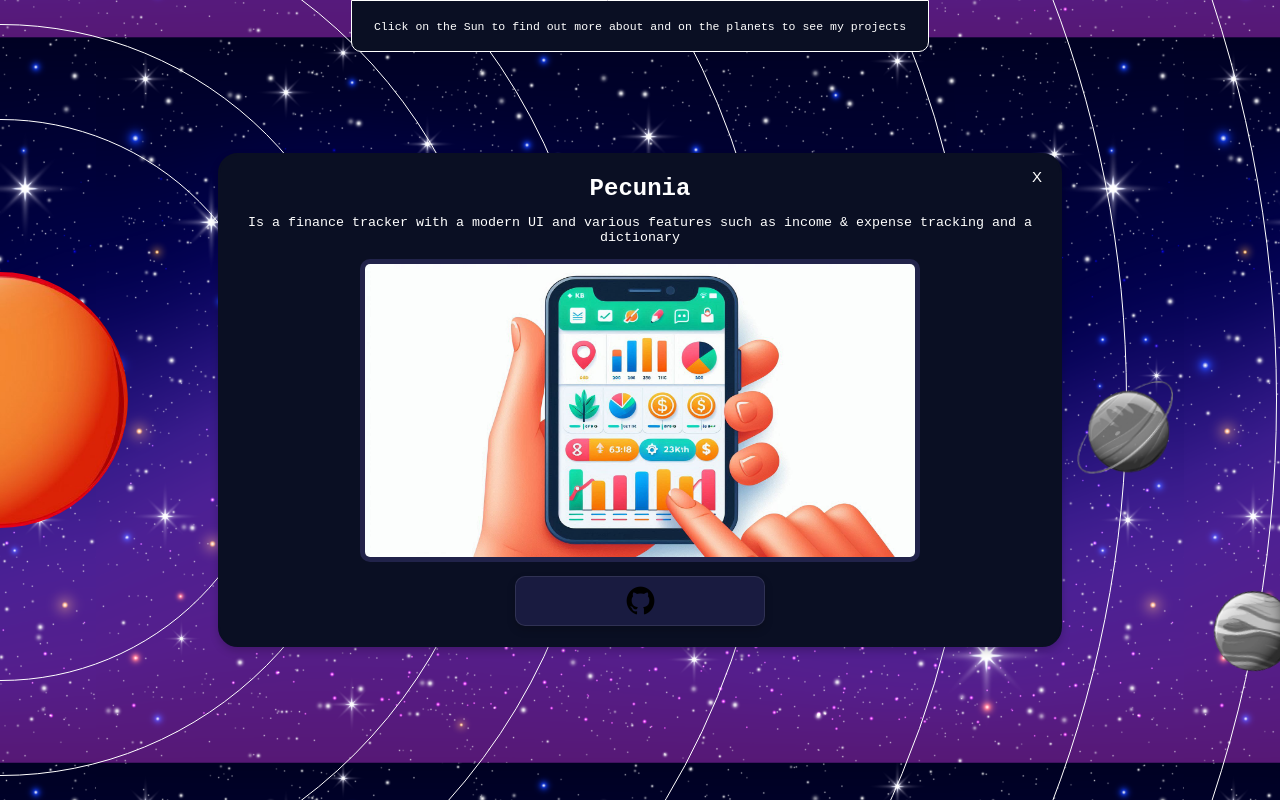
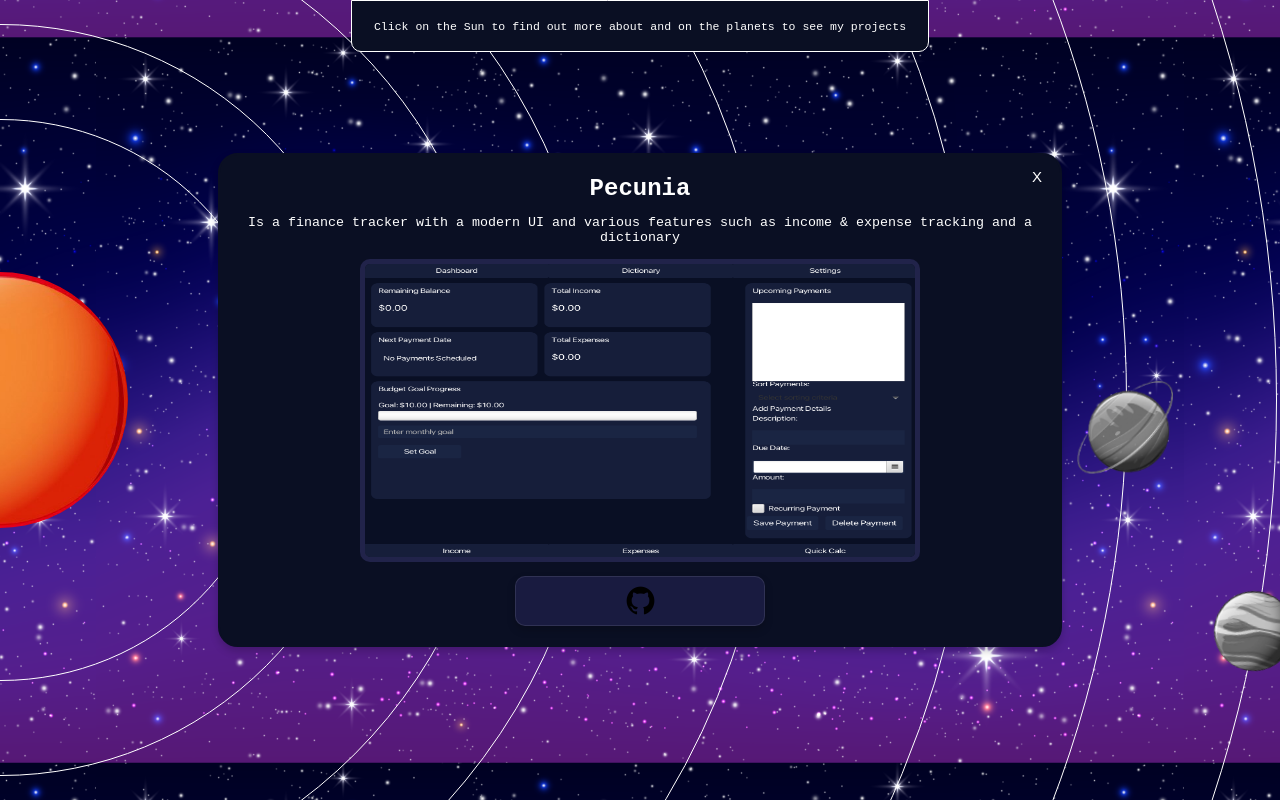
Before and after one commit to shinic1/heliocentric, a React (Create React App) app: page / in a window 1280 px wide. Both pictures are taken after a click on the element 498 px from the left and 442 px from the top of the page. Built offline with nearby package versions, Linux system fonts and the light colour scheme.

Commit message:
Orbit changes

```diff
--- a/src/App.css
+++ b/src/App.css
@@ -201,7 +201,7 @@
     transform: var(--earth-center) rotate(0deg) var(--earth-orbit-radius);
   }
   75% {
-    transform: var(--earth-center) rotate(-48deg) var(--earth-orbit-radius);
+    transform: var(--earth-center) rotate(-33deg) var(--earth-orbit-radius);
   }
   100% {
     transform: var(--earth-center) rotate(0deg) var(--earth-orbit-radius);
@@ -251,7 +251,7 @@
     transform: var(--mars-center) rotate(0deg) var(--mars-orbit-radius);
   }
   75% {
-    transform: var(--mars-center) rotate(-38deg) var(--mars-orbit-radius);
+    transform: var(--mars-center) rotate(-30deg) var(--mars-orbit-radius);
   }
   100% {
     transform: var(--mars-center) rotate(0deg) var(--mars-orbit-radius);
@@ -303,7 +303,7 @@
     transform: var(--jupiter-center) rotate(0deg) var(--jupiter-orbit-radius);
   }
   75% {
-    transform: var(--jupiter-center) rotate(-30deg) var(--jupiter-orbit-radius);
+    transform: var(--jupiter-center) rotate(-23deg) var(--jupiter-orbit-radius);
   }
   100% {
     transform: var(--jupiter-center) rotate(0deg) var(--jupiter-orbit-radius);
@@ -355,7 +355,7 @@
     transform: var(--saturn-center) rotate(0deg) var(--saturn-orbit-radius);
   }
   75% {
-    transform: var(--saturn-center) rotate(-23deg) var(--saturn-orbit-radius);
+    transform: var(--saturn-center) rotate(-18deg) var(--saturn-orbit-radius);
   }
   100% {
     transform: var(--saturn-center) rotate(0deg) var(--saturn-orbit-radius);
--- a/src/App.js
+++ b/src/App.js
@@ -167,7 +167,7 @@
           </div>
           <p className="text-sm">Is a finance tracker with a modern UI and various features such as income & expense tracking and a dictionary</p>
           <div className="image-container">
-          <img className='show1' src="pecunia_example_1.jpg" alt="database" height={293} width={550} />
+          <img className='show1' src="pecunia_example_1.png" alt="database" height={293} width={550} />
           </div>
           <button
             className="test_btn text-red-500"
```
Also changed, not shown: public/pecunia_example_1.jpg (deleted), public/pecunia_example_1.png (added).
